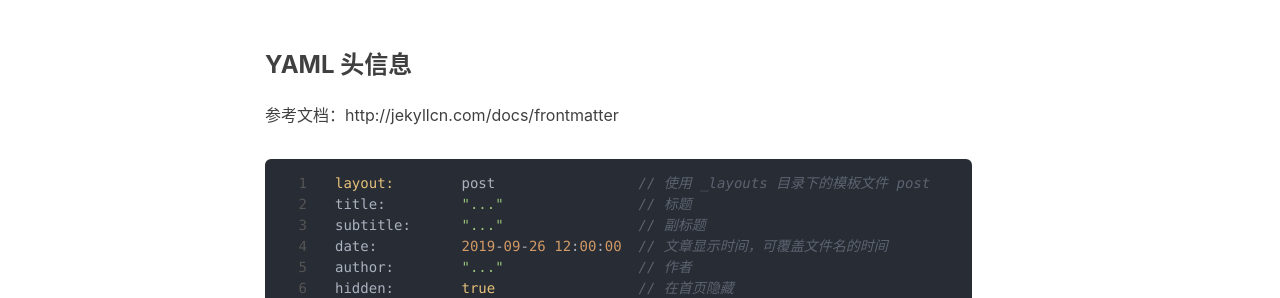
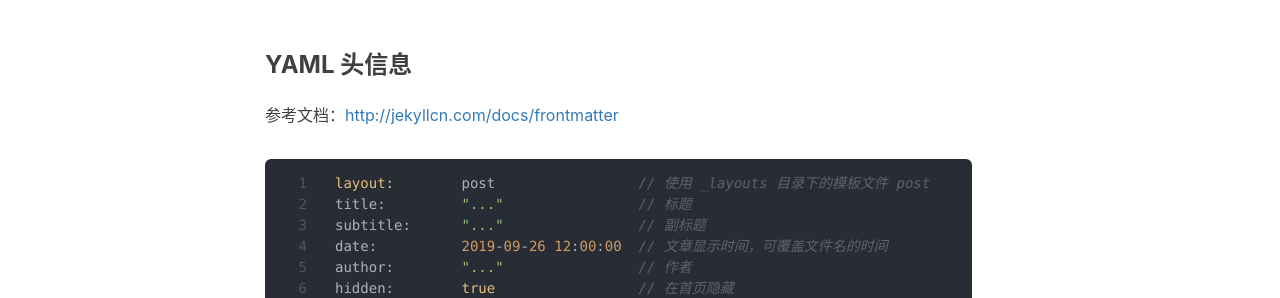
Before and after one commit to hongzhiyin/hongzhiyin.github.io, a Jekyll site: the page built from _posts/help/2019-09-26-help-for-my-blog.md, in a window 1280 px wide. Shown: the part 837-1135 px from the top of the page. Built offline with Jekyll 4.4.1, drawn with Linux system fonts in a browser that asks for light colours; nearby versions of some CDN libraries; comment, search, counter and statistics services are not loaded; part of the change alters nothing that is shown.

````diff
--- a/_posts/help/2019-09-26-help-for-my-blog.md
+++ b/_posts/help/2019-09-26-help-for-my-blog.md
@@ -28,7 +28,7 @@ tags:
 
 ### YAML 头信息
 
-参考文档：http://jekyllcn.com/docs/frontmatter
+参考文档：[http://jekyllcn.com/docs/frontmatter](http://jekyllcn.com/docs/frontmatter)
 
 ```c
 layout:        post                 // 使用 _layouts 目录下的模板文件 post
````
